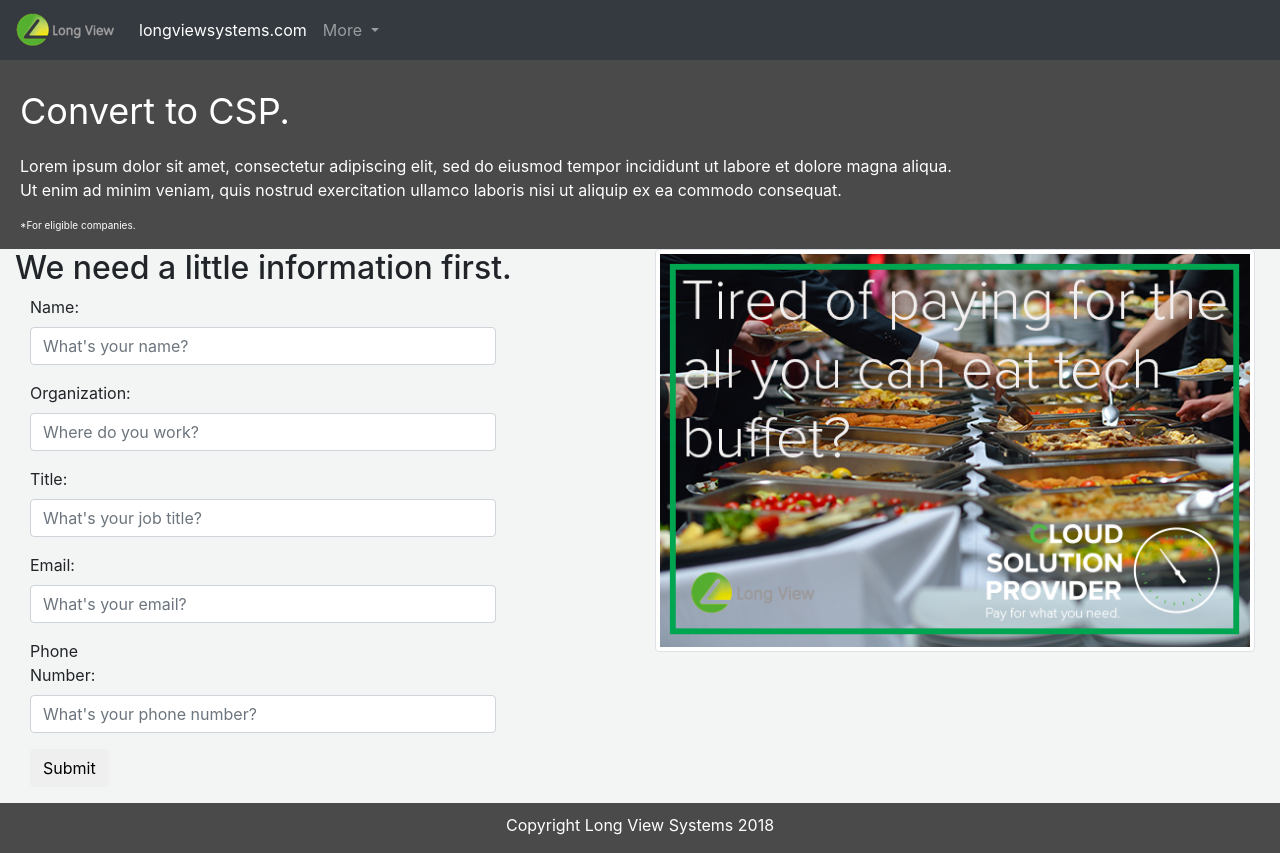
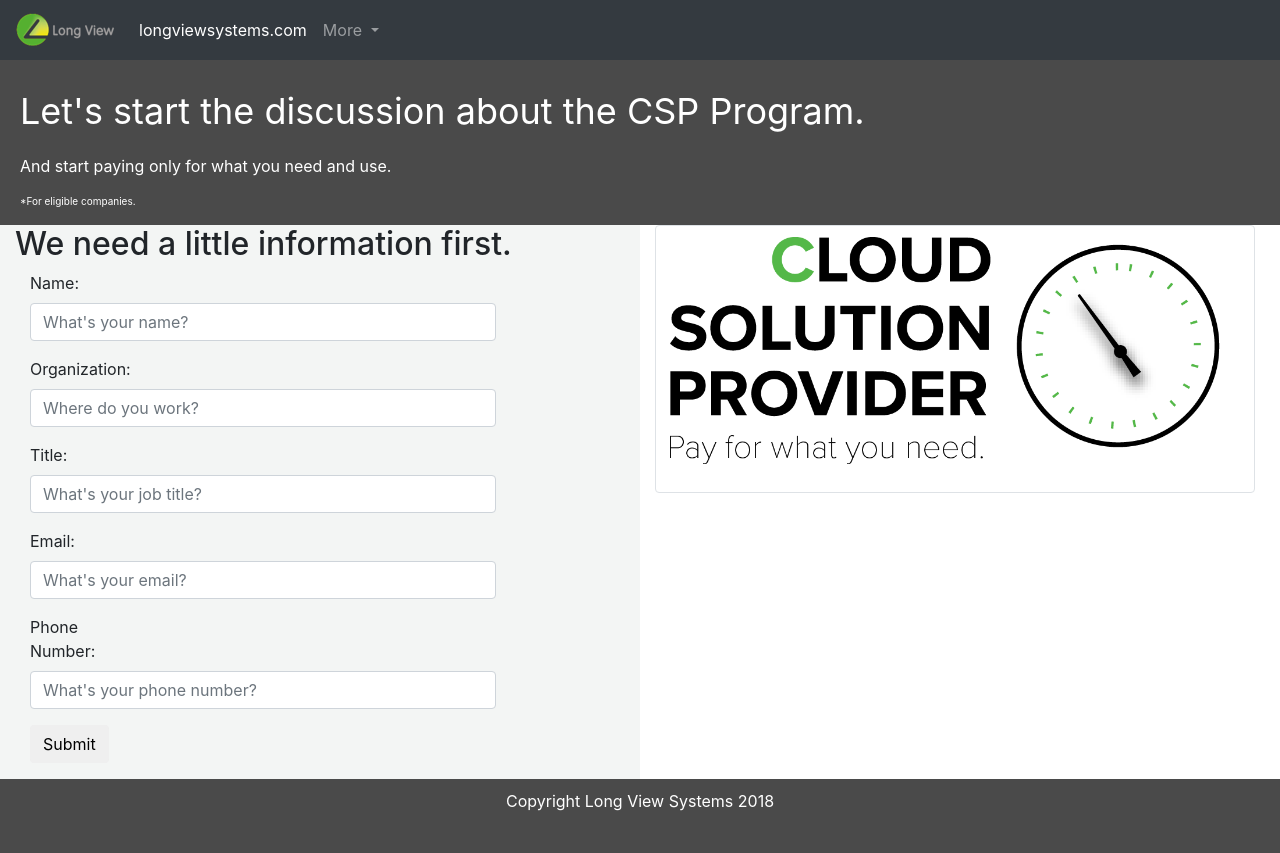
Before and after one commit to jmhogge869/csp, a plain HTML site: page index.html in a window 1280 px wide. After the commit the page ends 829 px from the top, so only its background shows below. Drawn offline with nearby package versions, Linux system fonts and the light colour scheme.

Commit message:
main page graphic change and copy edits.

```diff
--- a/index.html
+++ b/index.html
@@ -56,8 +56,8 @@
 
 <div class="row">
 	<div class="col-lg-9">
-	<p id="headline">Convert to CSP.</p>
-	  <p id="copy">Lorem ipsum dolor sit amet, consectetur adipiscing elit, sed do eiusmod tempor incididunt ut labore et dolore magna aliqua. Ut enim ad minim veniam, quis nostrud exercitation ullamco laboris nisi ut aliquip ex ea commodo consequat.</p>
+	<p id="headline">Let's start the discussion about the CSP Program.</p>
+	  <p id="copy">And start paying only for what you need and use.</p>
 		<p id="disclaimer">*For eligible companies. </p>
 	</div>
 </div>
@@ -70,7 +70,7 @@
 
 		<div class="container">
   <h2>We need a little information first.</h2>
-  <form class="form-horizontal" action="/msql/resources/php/adddbentry.php" method="post">
+  <form class="form-horizontal" action="/csp/resources/php/adddbentry.php" method="post">
     <div class="form-group">
       <label class="control-label col-sm-2" for="email">Name:</label>
       <div class="col-sm-10">
@@ -116,8 +116,8 @@
 
 
 	</div>
-    <div class="col-lg-6" style="background-color:#f3f5f4;">
-	 <img src="resources/images/allyoucaneatv2.jpg" width="600" height="400" class="img-thumbnail" >
+    <div class="col-lg-6" style="background-color:white;">
+	 <img src="resources/images/CSP Logo@2x.png" width="600" height="400" class="img-thumbnail" >
 	<!--	<video autoplay muted loop width="533" height="400" id="myVideo">
        <source src="resources/video/343465699.mp4" type="video/mp4">
 
```
Also changed, not shown: resources/images/CSP Logo@2x.png (added).
